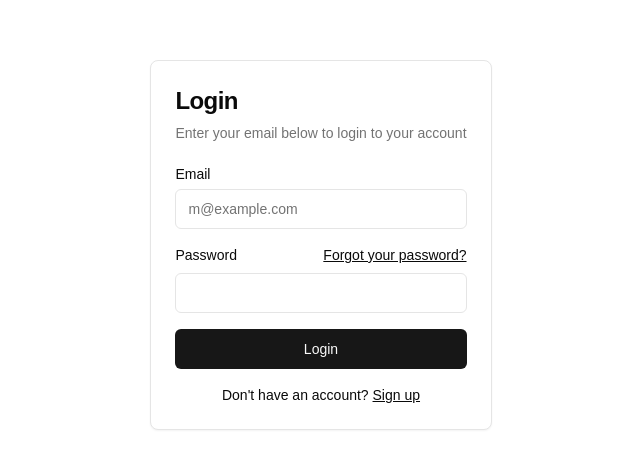
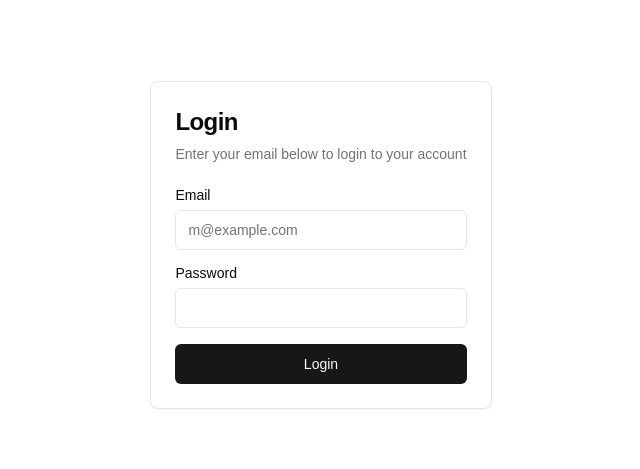
Before and after one commit to codeschris/timeoff_central, a Next.js app in the folder timeoff_frontend/: page /auth/login in a window 1280 px wide. Shown: the part 155-624 px from the top of the page, without its empty margins (319-959 px from the left). Built offline with nearby package versions, Linux system fonts and the light colour scheme.

Commit message:
feat: add login and employees API

```diff
--- a/timeoff_frontend/components/login-form.tsx
+++ b/timeoff_frontend/components/login-form.tsx
@@ -1,17 +1,33 @@
-import Link from "next/link"
-
-import { Button } from "@/components/ui/button"
-import {
-  Card,
-  CardContent,
-  CardDescription,
-  CardHeader,
-  CardTitle,
-} from "@/components/ui/card"
-import { Input } from "@/components/ui/input"
-import { Label } from "@/components/ui/label"
+import { useState } from "react";
+import { useRouter } from "next/router";
+import { loginUser } from "@/pages/utils/api";
+import { Button } from "@/components/ui/button";
+import { Card, CardContent, CardHeader, CardTitle, CardDescription } from "@/components/ui/card";
+import { Input } from "@/components/ui/input";
+import { Label } from "@/components/ui/label";
 
 export function LoginForm() {
+  const [email, setEmail] = useState("");
+  const [password, setPassword] = useState("");
+  const [error, setError] = useState<string | null>(null);
+  const router = useRouter();
+
+  interface LoginError {
+    error: string;
+  }
+
+  const handleLogin = async (e: React.FormEvent) => {
+    e.preventDefault();
+    setError(null);
+    try {
+      const { token } = await loginUser(email, password);
+      localStorage.setItem("token", token); // Store token
+      router.push("/");
+    } catch (err) {
+      setError((err as LoginError).error || "Invalid credentials");
+    }
+  };
+
   return (
     <Card className="mx-auto max-w-sm">
       <CardHeader>
@@ -21,6 +37,7 @@ export function LoginForm() {
         </CardDescription>
       </CardHeader>
       <CardContent>
+        <form onSubmit={handleLogin}>
           <div className="grid gap-4">
             <div className="grid gap-2">
               <Label htmlFor="email">Email</Label>
@@ -28,29 +45,28 @@ export function LoginForm() {
                 id="email"
                 type="email"
                 placeholder="m@example.com"
+                value={email}
+                onChange={(e) => setEmail(e.target.value)}
                 required
               />
             </div>
             <div className="grid gap-2">
-            <div className="flex items-center">
               <Label htmlFor="password">Password</Label>
-              <Link href="/auth/reset-password" className="ml-auto inline-block text-sm underline">
-                Forgot your password?
-              </Link>
+              <Input
+                id="password"
+                type="password"
+                value={password}
+                onChange={(e) => setPassword(e.target.value)}
+                required
+              />
             </div>
-            <Input id="password" type="password" required />
-          </div>
+            {error && <p className="text-red-500 text-sm">{error}</p>}
             <Button type="submit" className="w-full">
               Login
             </Button>
           </div>
-        <div className="mt-4 text-center text-sm">
-          Don&apos;t have an account?{" "}
-          <Link href="/auth/register-account" className="underline">
-            Sign up
-          </Link>
-        </div>
+        </form>
       </CardContent>
     </Card>
-  )
+  );
 }
--- a/timeoff_frontend/pages/utils/api.ts
+++ b/timeoff_frontend/pages/utils/api.ts
@@ -1,4 +1,13 @@
 import axios from 'axios';
+
+interface LoginResponse {
+  token: string;
+  message: string;
+}
+
+interface LoginError {
+  error: string;
+}
 
 const API = axios.create({
   baseURL: 'http://127.0.0.1:8000/api/',
@@ -12,11 +21,20 @@ export const returnHello = async () => {
 
 // Fetch employees
 export const returnEmployees = async () => {
-    const token = localStorage.getItem('token'); // Retrieve token
-    const response = await API.get('/employees/', {
-        headers: {
-            Authorization: `Bearer ${token}`,
-        },
-    });
+  const response = await API.get('/employees/'); // No need for Authorization header
+  return response.data;
+};
+
+// Login user
+export const loginUser = async (email: string, password: string): Promise<LoginResponse> => {
+  try {
+    const response = await API.post<LoginResponse>('/login/', { email, password });
     return response.data;
+  } catch (error: unknown) {
+    if (axios.isAxiosError(error) && error.response) {
+      throw (error.response.data as LoginError) || { error: 'Something went wrong' };
+    } else {
+      throw { error: 'Something went wrong' };
+    }
+  }
 };
```
Lines whose indentation alone changed are shown as unchanged.
